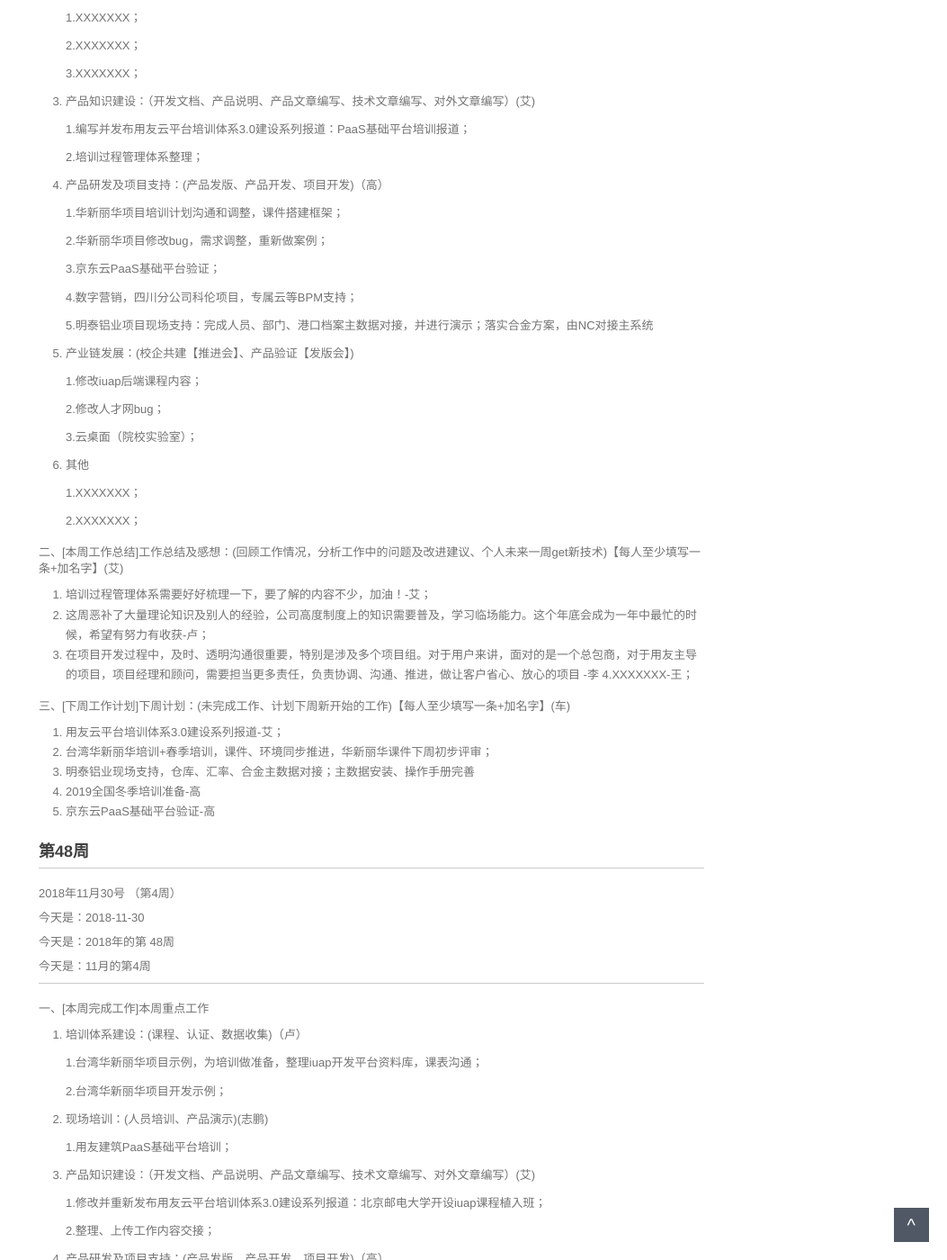
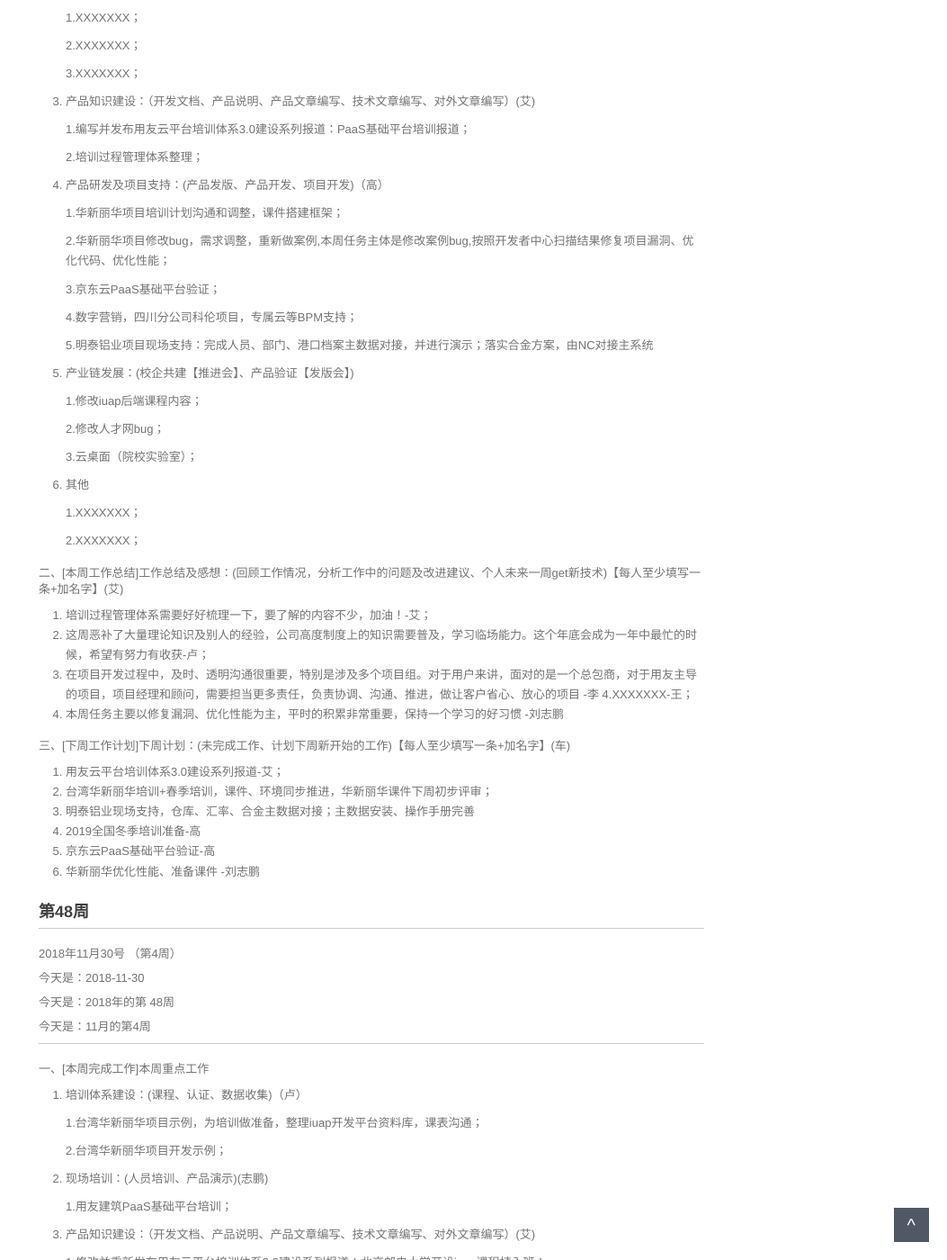
Before and after one commit to walllFlower/blog, a Jekyll site: the page built from _posts/2018-07-17-day_report_cxz.md, in a window 1280 px wide and 1400 px high, scrolled down 705 px. Shown: the whole window at 90% size, without its empty margins (227-1280 px from the left). Built offline with Jekyll 4.4.1, drawn with Linux system fonts in a browser that asks for light colours; comment, search, counter and statistics services are not loaded.

Commit message:
Update 2018-07-17-day_report_cxz.md
刘志鹏

```diff
--- a/_posts/2018-07-17-day_report_cxz.md
+++ b/_posts/2018-07-17-day_report_cxz.md
@@ -50,7 +50,7 @@ categories: 技术运营工作周报
 
     1.华新丽华项目培训计划沟通和调整，课件搭建框架；
 
-    2.华新丽华项目修改bug，需求调整，重新做案例；
+    2.华新丽华项目修改bug，需求调整，重新做案例,本周任务主体是修改案例bug,按照开发者中心扫描结果修复项目漏洞、优化代码、优化性能；
 
     3.京东云PaaS基础平台验证；
 
@@ -78,6 +78,7 @@ categories: 技术运营工作周报
 2. 这周恶补了大量理论知识及别人的经验，公司高度制度上的知识需要普及，学习临场能力。这个年底会成为一年中最忙的时候，希望有努力有收获-卢；
 3. 在项目开发过程中，及时、透明沟通很重要，特别是涉及多个项目组。对于用户来讲，面对的是一个总包商，对于用友主导的项目，项目经理和顾问，需要担当更多责任，负责协调、沟通、推进，做让客户省心、放心的项目 -李
 4.XXXXXXX-王；
+5. 本周任务主要以修复漏洞、优化性能为主，平时的积累非常重要，保持一个学习的好习惯 -刘志鹏
 
 三、[下周工作计划]下周计划：(未完成工作、计划下周新开始的工作)【每人至少填写一条+加名字】(车)
 
@@ -86,6 +87,7 @@ categories: 技术运营工作周报
 3. 明泰铝业现场支持，仓库、汇率、合金主数据对接；主数据安装、操作手册完善
 4. 2019全国冬季培训准备-高
 5. 京东云PaaS基础平台验证-高
+6. 华新丽华优化性能、准备课件 -刘志鹏
 
 
 
```
